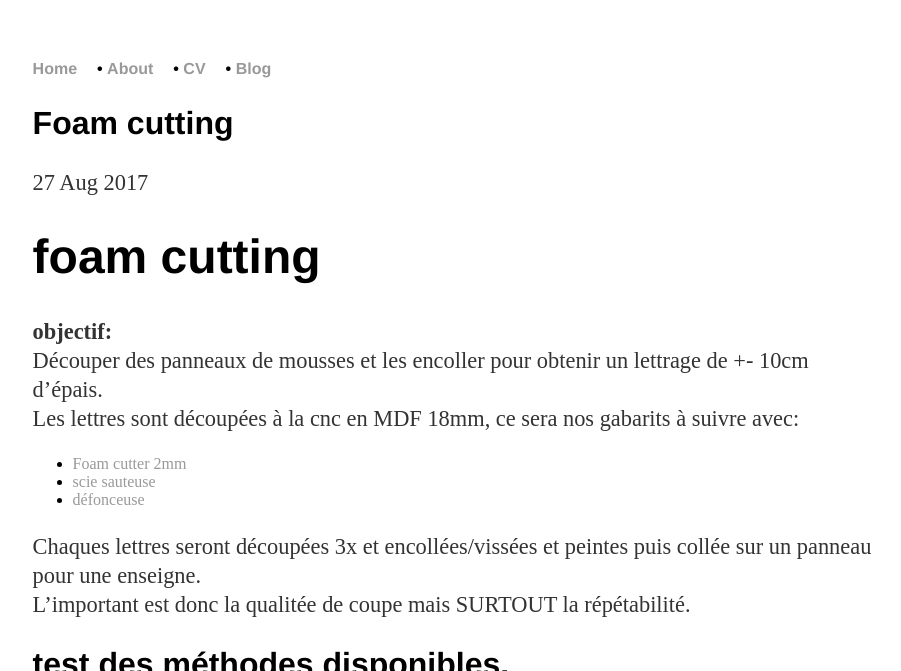
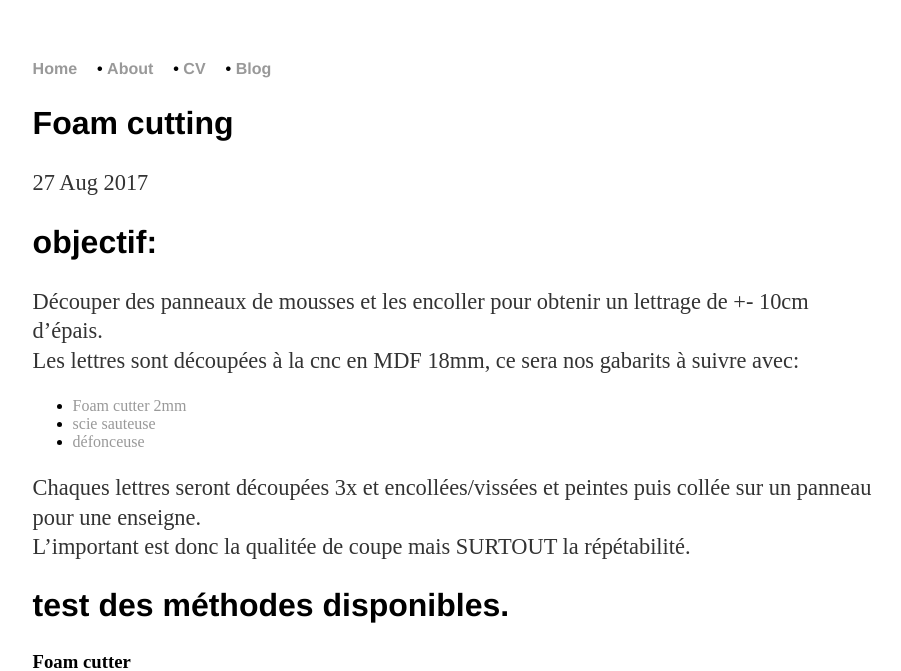
Before and after one commit to nicolasdb/nicolasdb.github.io, a Jekyll site: the page built from _posts/2017-08-27-foam-cutting.md, in a window 1280 px wide and 900 px high, cut to the strip 0-671 px from the top of the window. Shown: the whole strip, without its empty margins (185-1086 px from the left). Built offline with Jekyll 4.4.1, drawn with Linux system fonts in a browser that asks for light colours.

Commit message:
Update 2017-08-27-foam-cutting.md

```diff
--- a/_posts/2017-08-27-foam-cutting.md
+++ b/_posts/2017-08-27-foam-cutting.md
@@ -4,8 +4,7 @@ title: "Foam cutting"
 date: 2017/08/27
 ---
 
-# foam cutting
-**objectif:**
+## objectif:
 Découper des panneaux de mousses et les encoller pour obtenir un lettrage de +- 10cm d'épais.
 Les lettres sont découpées à la cnc en MDF 18mm, ce sera nos gabarits à suivre avec:
 - [Foam cutter 2mm](#hot)
```
